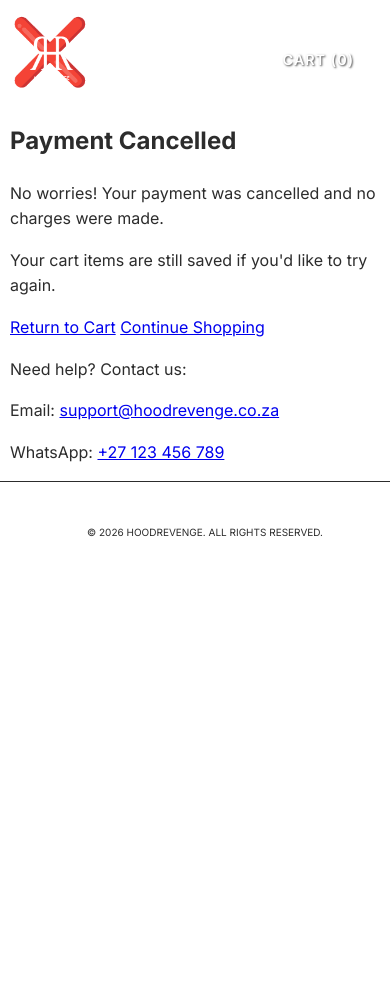
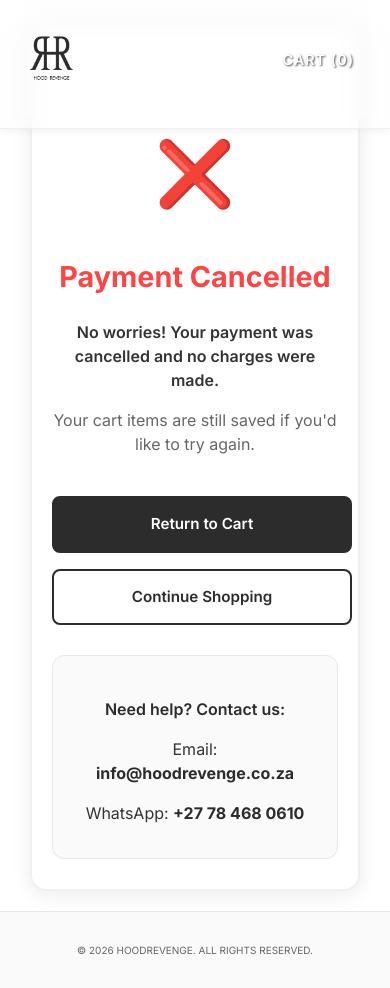
Before and after one commit to Shepherd-Moahloli/hoodrevenge-coming-soon, a website: page payment-cancelled.html in a window 390 px wide. Before the commit the page ends 844 px from the top, so only its background shows below. Drawn offline with Linux system fonts and the light colour scheme.

Commit message:
cancelled page fixed

```diff
--- a/css/checkout.css
+++ b/css/checkout.css
@@ -257,6 +257,9 @@
   letter-spacing: 1px;
 }
 
+.order-summary h4 {
+  text-align: end;
+}
 .checkout-items {
   margin-bottom: 2rem;
 }
--- a/payment-cancelled.html
+++ b/payment-cancelled.html
@@ -14,103 +14,226 @@
         margin: 0;
         padding: 0;
         min-height: 100vh;
+        background: #ffffff;
+        font-family: "Inter", sans-serif;
         display: flex;
         flex-direction: column;
       }
 
       .navbar {
-        flex-shrink: 0; /* Keep navbar at top */
+        background: rgba(255, 255, 255, 0.98);
+        backdrop-filter: blur(10px);
+        box-shadow: 0 2px 8px rgba(0, 0, 0, 0.05);
+        border-bottom: 1px solid #f0f0f0;
+        z-index: 1000;
       }
 
-      .cancelled-section {
+      .payment-status {
         flex: 1;
         display: flex;
         align-items: center;
         justify-content: center;
-        padding: 60px 20px;
-        text-align: center;
-        background: #fff;
-        min-height: calc(100vh - 120px); /* Account for navbar height */
+        padding: 40px 20px;
+        min-height: calc(100vh - 160px);
       }
 
-      .container {
-        max-width: 600px;
-        width: 100%;
-        margin: 0 auto;
+      .status-card {
+        background: #ffffff;
+        border: 2px solid #f0f0f0;
+        border-radius: 16px;
+        padding: 60px 40px;
+        text-align: center;
+        box-shadow: 0 4px 20px rgba(0, 0, 0, 0.08);
+        max-width: 500px;
+
+        position: relative;
       }
 
-      .cancelled-icon {
-        font-size: 80px;
+      .status-icon {
         margin-bottom: 30px;
-        color: #e74c3c;
+        display: flex;
+        justify-content: center;
       }
 
-      .cancelled-section h1 {
-        color: #e74c3c;
-        font-size: 2.5rem;
-        margin-bottom: 20px;
-        font-weight: 600;
+      .cancel-icon {
+        width: 80px;
+        height: 80px;
+        background: #ffffff;
+        border: 3px solid #ff4444;
+        border-radius: 50%;
+        display: flex;
+        align-items: center;
+        justify-content: center;
+        position: relative;
       }
 
-      .cancelled-section p {
-        font-size: 1.2rem;
-        color: #666;
-        margin-bottom: 20px;
-        line-height: 1.6;
+      .cancel-icon::before {
+        content: "✕";
+        font-size: 32px;
+        color: #ff4444;
+        font-weight: bold;
       }
 
-      .actions {
+      .status-icon {
+        margin-top: 70px;
+      }
+
+      .status-card h1 {
+        color: #ff4444;
+        font-size: 2.4rem;
+        margin-bottom: 20px;
+        font-weight: 700;
+      }
+
+      .status-card p {
+        font-size: 1.1rem;
+        color: #666666;
+        margin-bottom: 16px;
+        line-height: 1.5;
+      }
+
+      .status-card p:first-of-type {
+        color: #333333;
+        font-weight: 600;
+        margin-bottom: 8px;
+      }
+
+      .action-buttons {
         display: flex;
-        gap: 20px;
+        gap: 16px;
         justify-content: center;
         flex-wrap: wrap;
-        margin-top: 40px;
+        margin: 40px 0 30px 0;
       }
 
-      .cta-btn {
+      .btn-primary,
+      .btn-secondary {
         display: inline-block;
-        padding: 15px 30px;
-        background: #2c2c2c;
-        color: white;
+        padding: 14px 28px;
         text-decoration: none;
         border-radius: 8px;
         font-weight: 600;
+        font-size: 0.95rem;
         transition: all 0.3s ease;
         min-width: 160px;
         text-align: center;
+        border: 2px solid;
+        cursor: pointer;
       }
 
-      .cta-btn:hover {
-        background: #1a1a1a;
-        transform: translateY(-2px);
-        box-shadow: 0 4px 12px rgba(44, 44, 44, 0.3);
+      .btn-primary {
+        background: #2c2c2c;
+        color: white;
+        border-color: #2c2c2c;
       }
 
-      .cta-btn.secondary {
-        background: transparent;
-        border: 2px solid #2c2c2c;
+      .btn-primary:hover {
+        background: #1a1a1a;
+        border-color: #1a1a1a;
+        transform: translateY(-2px);
+        box-shadow: 0 6px 20px rgba(44, 44, 44, 0.2);
+      }
+
+      .btn-secondary {
+        background: #ffffff;
+        color: #2c2c2c;
+        border-color: #2c2c2c;
+      }
+
+      .btn-secondary:hover {
+        background: #f8f8f8;
+        transform: translateY(-2px);
+        box-shadow: 0 6px 20px rgba(44, 44, 44, 0.1);
+      }
+
+      .help-section {
+        margin-top: 30px;
+        padding: 25px;
+        background: #fafafa;
+        border: 1px solid #e8e8e8;
+        border-radius: 12px;
+      }
+
+      .help-section p {
+        margin-bottom: 8px;
+        font-size: 0.95rem;
+        color: #333333;
+      }
+
+      .help-section p:first-child {
+        font-weight: 600;
+        margin-bottom: 16px;
         color: #2c2c2c;
       }
 
-      .cta-btn.secondary:hover {
-        background: #2c2c2c;
-        color: white;
+      .help-section a {
+        color: #2c2c2c;
+        text-decoration: none;
+        font-weight: bold;
+        transition: color 0.3s ease;
+      }
+
+      .help-section a:hover {
+        color: #000000;
+      }
+
+      .footer {
+        background: #fafafa;
+        color: #666666;
+        text-align: center;
+        padding: 20px;
+        border-top: 1px solid #e8e8e8;
+        font-size: 0.9rem;
       }
 
       /* Mobile responsive */
       @media (max-width: 768px) {
-        .cancelled-section h1 {
+        .payment-status {
+          padding: 20px;
+          min-height: calc(100vh - 140px);
+        }
+
+        .status-card {
+          padding: 40px 24px;
+          margin: 0;
+        }
+
+        .status-card h1 {
           font-size: 2rem;
         }
 
-        .actions {
+        .action-buttons {
           flex-direction: column;
           align-items: center;
         }
 
-        .cta-btn {
+        .btn-primary,
+        .btn-secondary {
           width: 100%;
-          max-width: 250px;
+          max-width: 240px;
+        }
+      }
+
+      @media (max-width: 480px) {
+        .status-card {
+          padding: 30px 20px;
+        }
+
+        .status-card h1 {
+          font-size: 1.8rem;
+        }
+
+        .status-card p {
+          font-size: 1rem;
+        }
+
+        .cancel-icon {
+          width: 60px;
+          height: 60px;
+        }
+
+        .cancel-icon::before {
+          font-size: 24px;
         }
       }
     </style>
@@ -121,7 +244,7 @@
       <div class="nav-container">
         <div class="logo">
           <a href="index.html">
-            <img src="images/hood-logo.png" alt="HoodRevenge Logo" />
+            <img src="images/hood-logo-black.png" alt="HoodRevenge Logo" />
           </a>
         </div>
         <ul class="nav-links">
@@ -157,13 +280,11 @@
             <p>Need help? Contact us:</p>
             <p>
               Email:
-              <a href="mailto:support@hoodrevenge.co.za"
-                >support@hoodrevenge.co.za</a
-              >
+              <a href="mailto:info@hoodrevenge.co.za">info@hoodrevenge.co.za</a>
             </p>
             <p>
               WhatsApp:
-              <a href="https://wa.me/27123456789">+27 123 456 789</a>
+              <a href="https://wa.me/27123456789">+27 78 468 0610</a>
             </p>
           </div>
         </div>
```
